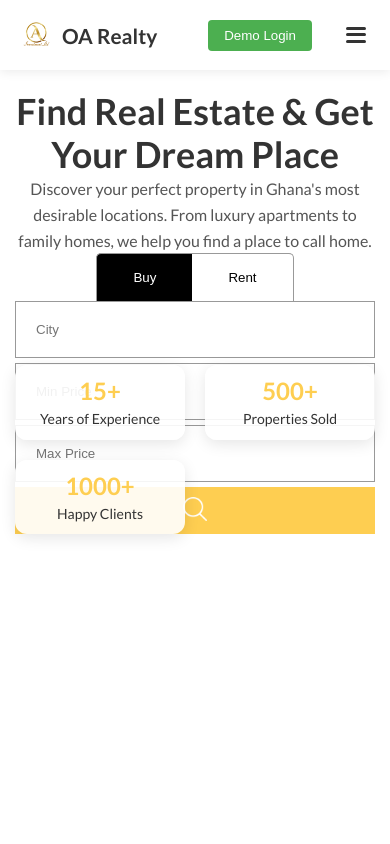
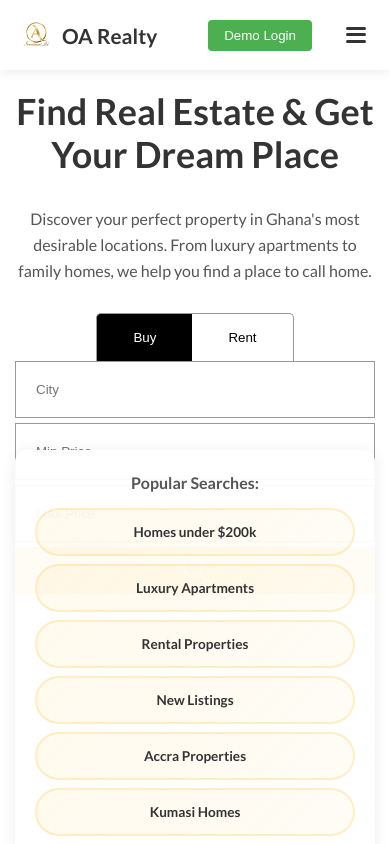
Before and after one commit to k0bby69/realestate, a React (Vite) app: page / in a window 390 px wide. Shown: the top 844 px of the page. Built offline with nearby package versions, Linux system fonts and the light colour scheme.

Commit message:
Restore desktop layout, bring back popular searches, and arrange mobile cleanly

```diff
--- a/src/components/searchBar/searchBar.scss
+++ b/src/components/searchBar/searchBar.scss
@@ -7,7 +7,11 @@
   width: 100%;
   position: relative;
   z-index: 1;
-  margin-bottom: 0; // Remove margin - let flexbox gap handle spacing
+  margin-bottom: 0;
+
+  @include sm {
+    margin-bottom: 20px; // Add margin on mobile to separate from boxes
+  }
 
   .searchBar {
     order: 1; // Ensure searchBar comes first
@@ -115,11 +119,11 @@
     order: 2; // Ensure it comes after searchBar
 
     @include sm {
-      display: none !important; // Hide on mobile - force with !important
+      display: block !important; // Show on mobile now
     }
 
     @include md {
-      display: none; // Also hide on medium screens for tablets
+      display: block; // Also show on medium screens for tablets
     }
 
     .quickSearchLabel {
@@ -143,10 +147,11 @@
       justify-items: center;
 
       @include sm {
-        grid-template-columns: 1fr 1fr; // 2 columns on mobile
-        gap: 10px;
+        grid-template-columns: 1fr; // Single column on mobile for better spacing
+        gap: 12px;
+        width: 100%;
 
-        // For very small screens, single column
+        // For very small screens, make sure it doesn't overlap
         @media (max-width: 480px) {
           grid-template-columns: 1fr;
           gap: 8px;
--- a/src/routes/homePage/homePage.scss
+++ b/src/routes/homePage/homePage.scss
@@ -9,13 +9,11 @@
   @include md {
     padding: 0 30px;
     height: auto;
-    overflow: visible;
   }
 
   @include sm {
     padding: 0 15px;
     height: auto;
-    overflow: visible;
     flex-direction: column;
     min-height: 100vh;
   }
@@ -29,7 +27,7 @@
       display: flex;
       flex-direction: column;
       gap: 50px;
-      height: auto; // Changed from 100% to auto for proper content flow
+      height: 100%;
 
       @include lg{
         padding-right: 50px;
@@ -41,9 +39,9 @@
 
       @include sm{
         padding-top: 20px;
-        gap: 20px; // Reduced gap on mobile
+        gap: 30px;
         text-align: center;
-        display: block; // Switch to block for better mobile layout
+        height: auto;
       }
 
       .title {
@@ -72,16 +70,12 @@
       .boxes {
         display: flex;
         justify-content: space-between;
-        position: relative;
-        z-index: 1;
-        margin-top: auto; // Push boxes down to bottom on desktop
 
         @include sm {
           display: grid;
           grid-template-columns: 1fr 1fr;
           gap: 20px;
-          margin-top: 0;
-          order: 3; // Place boxes at bottom on mobile
+          margin-top: 20px;
         }
 
         .box {
```
